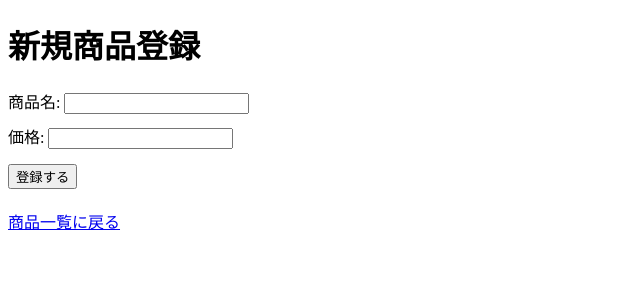
After one commit to nsmcrym/Ai-drive-Project2026, a Node server app: page /db-sample/new in a window 1280 px wide. The commit adds this page. Shown: the top 300 px of the page, without its empty margins (0-640 px from the left). Run offline with Node 20, Linux system fonts and the light colour scheme.

Commit message:
環境構築終了

```diff
--- a/index.ts
+++ b/index.ts
@@ -46,6 +46,59 @@ app.get('/db-sample', async (_req, res) => {
     }
 });
 
+// ------------------------------
+// 新規登録機能の追加
+// ------------------------------
+
+
+// 1. 新規登録フォーム画面の表示
+app.get('/db-sample/new', (_req, res) => {
+    res.render('db-new.ejs');
+});
+
+
+// 2. 新規登録データの受け取りとデータベースへの保存
+app.post('/db-sample', async (req, res) => {
+    const { name, price } = req.body;
+    try {
+        // 1. 現在の最大のidを取得し、次のID（最大値 + 1）を計算する
+        const maxIdResult = await pool.query('SELECT MAX(id) as max_id FROM products');
+        // テーブルが空（データが0件）の場合は 0 になるため、+1 して 1 からスタートする
+        const newId = (maxIdResult.rows[0].max_id || 0) + 1;
+
+
+        // 2. 採番したidを含めてデータベースに挿入する
+        await pool.query(
+            'INSERT INTO products (id, name, price) VALUES ($1, $2, $3)',
+            [newId, name, price]
+        );
+
+        res.redirect('/db-sample'); // 登録後は一覧画面へリダイレクト
+    } catch (error) {
+        console.error('商品の登録に失敗しました', error);
+        res.status(500).send('商品の登録に失敗しました');
+    }
+});
+
+
+// ------------------------------
+// 削除機能の追加
+// ------------------------------
+
+
+// 3. 指定したIDのデータを削除
+app.post('/db-sample/:id/delete', async (req, res) => {
+    const { id } = req.params;
+    try {
+        await pool.query('DELETE FROM products WHERE id = $1', [id]);
+        res.redirect('/db-sample'); // 削除後は一覧画面へリダイレクト
+    } catch (error) {
+        console.error('商品の削除に失敗しました', error);
+        res.status(500).send('商品の削除に失敗しました');
+    }
+});
+
+
 
 app.get('/api/db-check', async (_req, res) => {
     try {
--- /dev/null
+++ b/views/db-new.ejs
@@ -0,0 +1,32 @@
+<!doctype html>
+<html lang="ja">
+
+<head>
+    <meta charset="utf-8">
+    <title>新規商品登録</title>
+</head>
+
+<body>
+    <h1>新規商品登録</h1>
+
+    <form action="/db-sample" method="POST">
+        <div>
+            <label for="name">商品名:</label>
+            <input type="text" id="name" name="name" required>
+        </div>
+        <div style="margin-top: 10px;">
+            <label for="price">価格:</label>
+            <input type="number" id="price" name="price" required>
+        </div>
+        <div style="margin-top: 15px;">
+            <button type="submit">登録する</button>
+        </div>
+    </form>
+
+
+    <p style="margin-top: 20px;">
+        <a href="/db-sample">商品一覧に戻る</a>
+    </p>
+</body>
+
+</html>
```
Also changed, not shown: db.ts (+8 -1 lines), views/db-sample.ejs (+14 -0 lines).
